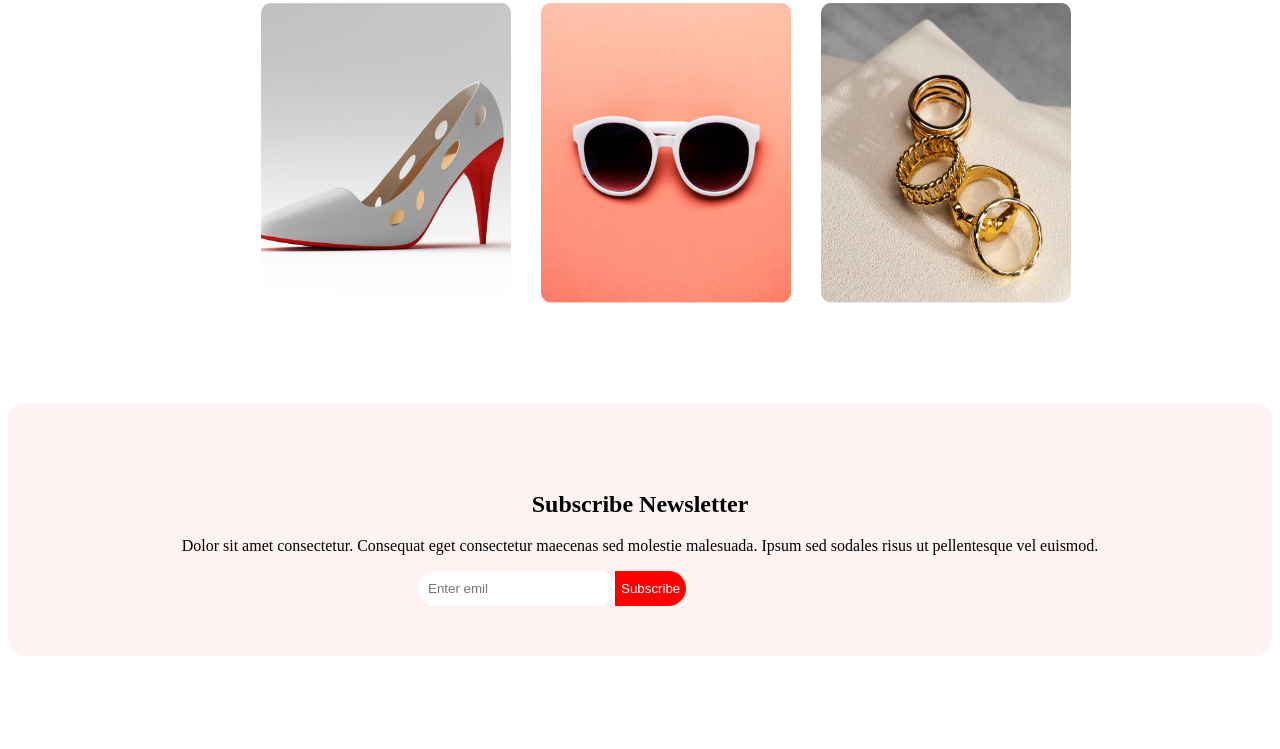
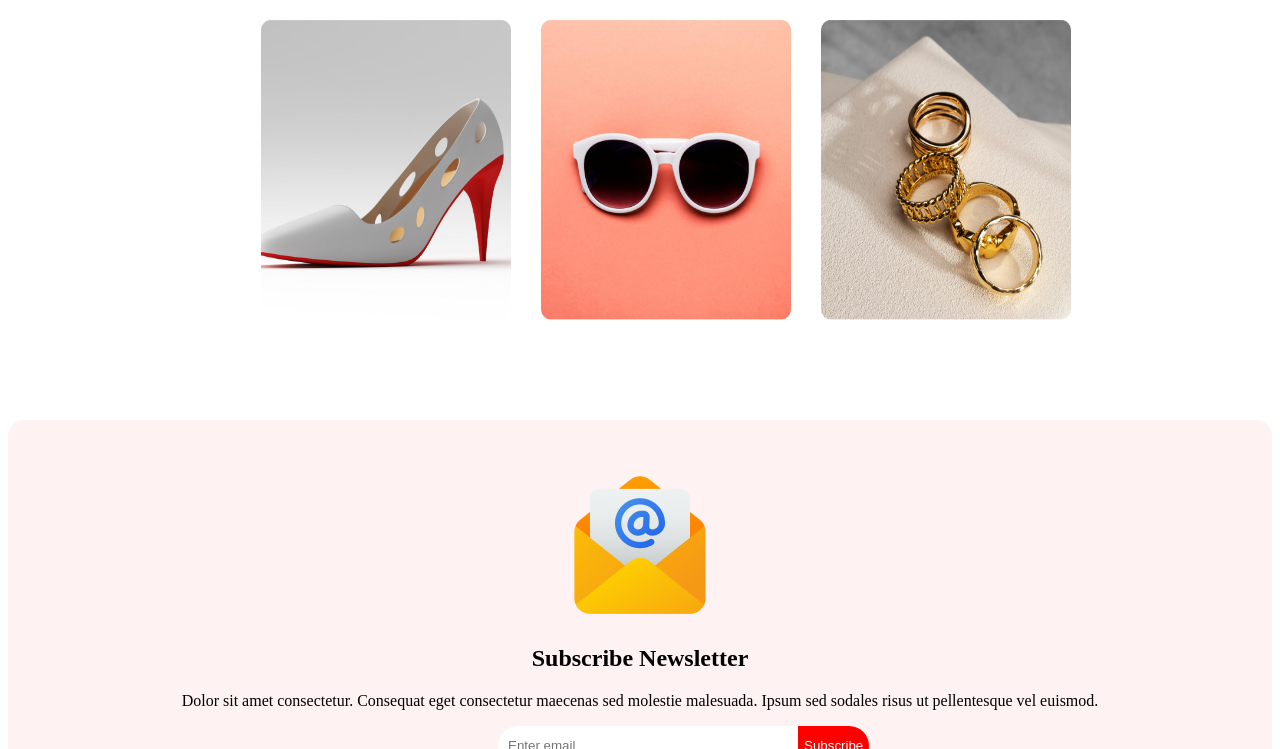
Before and after one commit to jabir6k/new-year-first-assignment-repo, a plain HTML site: page index.html in a window 1280 px wide. Shown: the part 4330-5079 px from the top of the page. Drawn offline with Linux system fonts and the light colour scheme.

Commit message:
edited styles

```diff
--- a/index.html
+++ b/index.html
@@ -54,7 +54,7 @@
             <span class="event_color">Time:</span> New Park Hotel
           </h2>
 
-          <button class="join_event">Join</button>
+          <button class="join_event">Join Now</button>
         </div>
       </section>
       <section>
@@ -75,13 +75,13 @@
             <div class="party_column2">
 
 
-                <img src="resources/Ellipse 1.png" alt="" class="offer_image">
+                <img src="images/Ellipse 1.png" alt="" class="offer_image">
 
             </div>
             <div class="party_column3">
         <h2 class="clomn3_heading">2024</h2>
         <p class="colmn3_description">Dolor sit amet consectetur. Consequat eget consectetur maecenas sed.</p>
-        <img src="resources/Group 96.png" alt="" class="colmn3_image">
+        <img src="images/Group 96.png" alt="" class="colmn3_image">
 
 
             </div>
@@ -185,7 +185,7 @@
                 <div class="sb_item">
 
 
-                <img src="resources/Group 61.png" alt="" class="mail">
+                <img src="images/Group 61.png" alt="" class="mail">
                 <h2 class="sb_title">Subscribe Newsletter</h2>
                 <p class="sb_description">Dolor sit amet consectetur. Consequat eget consectetur maecenas sed molestie malesuada. Ipsum sed sodales risus ut pellentesque vel euismod. </p>
 
@@ -198,7 +198,7 @@
 
                     >
 
-                    <input class="sb_form" type="email" placeholder="Enter emil">
+                    <input class="sb_form" type="email" placeholder="Enter email">
 
                     </form>
 
--- a/styles/style.css
+++ b/styles/style.css
@@ -377,15 +377,22 @@ text-align: center;
 
 display: flex;
 text-align: center;
-padding-left: 180px;
+padding-left: 220px;
+width: 300px;
+height: 20spx;
+flex-shrink: 0;
 
 }
 
 
 .sb_form{border-radius: 50px;
     background: #FFF;
-    border: 0px;
-    padding: 10px;
+    border: 20px;
+    padding : 10px;
+
+    width: 300px;
+height: 20px;
+flex-shrink: 0;
 
 
 }
```
